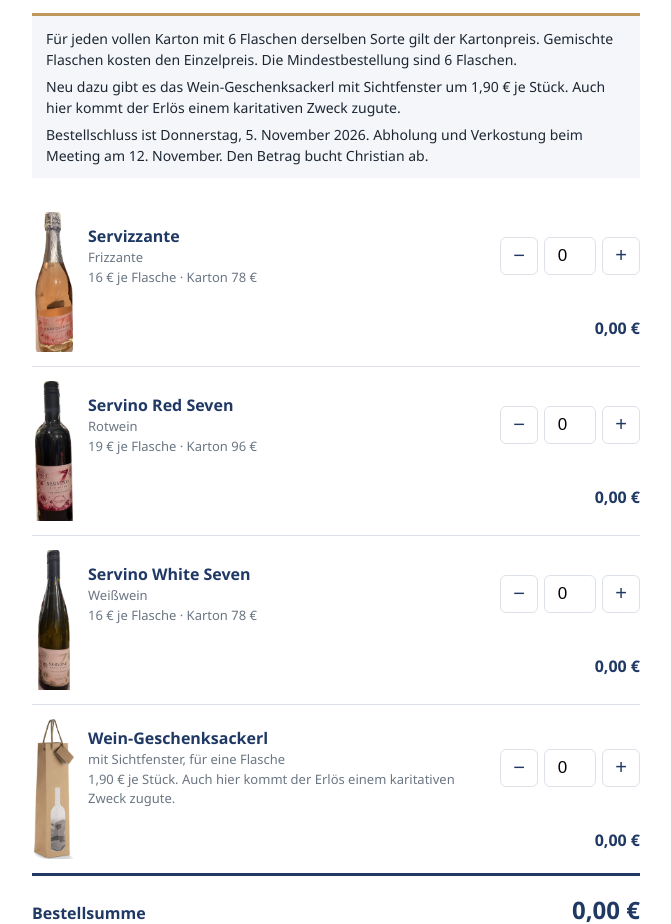
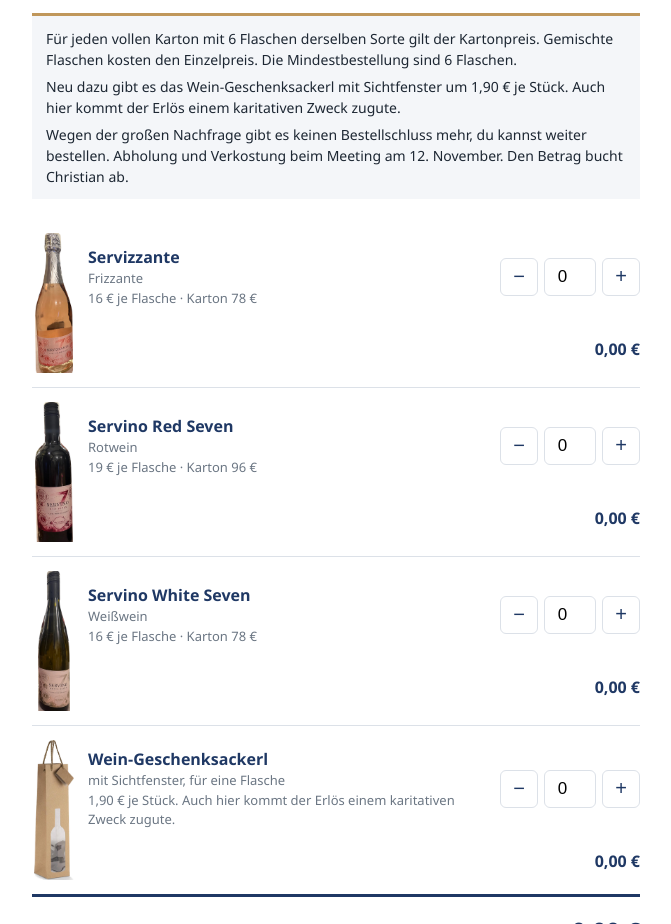
Before and after one commit to Hanspeter-Meissl/c41-servino, a plain HTML site: page index.html in a window 1280 px wide. Shown: the part 928-1852 px from the top of the page, without its empty margins (304-975 px from the left). Drawn offline with Linux system fonts and the light colour scheme.

Commit message:
Bestellschluss aufgehoben: Einleitung, Linkbeschreibung und Vorschaubild
Co-Authored-By: Claude Opus 5.5 <noreply@anthropic.com>

```diff
--- a/index.html
+++ b/index.html
@@ -5,12 +5,12 @@
 <meta name="viewport" content="width=device-width, initial-scale=1">
 <meta name="robots" content="noindex">
 <title>SERVINO bestellen · Club 41</title>
-<meta name="description" content="Dein persönlicher Bestelllink für SERVINO, den Wein der sieben Grieskirchner Serviceclubs. Bestellschluss 5. November 2026.">
+<meta name="description" content="Dein persönlicher Bestelllink für SERVINO, den Wein der sieben Grieskirchner Serviceclubs. Wegen der großen Nachfrage ohne Bestellschluss.">
 <meta property="og:type" content="website">
 <meta property="og:locale" content="de_AT">
 <meta property="og:site_name" content="Club 41 Grieskirchen-Hausruck">
 <meta property="og:title" content="SERVINO bestellen · Club 41">
-<meta property="og:description" content="Dein persönlicher Bestelllink für SERVINO, den Wein der sieben Grieskirchner Serviceclubs. Bestellschluss 5. November 2026.">
+<meta property="og:description" content="Dein persönlicher Bestelllink für SERVINO, den Wein der sieben Grieskirchner Serviceclubs. Wegen der großen Nachfrage ohne Bestellschluss.">
 <meta property="og:url" content="https://hanspeter-meissl.github.io/c41-servino/">
 <meta property="og:image" content="https://hanspeter-meissl.github.io/c41-servino/bilder/vorschau.jpg">
 <meta property="og:image:width" content="1200">
@@ -140,7 +140,7 @@
   <div class="regel">
     <p>Für jeden vollen Karton mit 6 Flaschen derselben Sorte gilt der Kartonpreis. Gemischte Flaschen kosten den Einzelpreis. Die Mindestbestellung sind 6 Flaschen.</p>
     <p>Neu dazu gibt es das Wein-Geschenksackerl mit Sichtfenster um 1,90 € je Stück. Auch hier kommt der Erlös einem karitativen Zweck zugute.</p>
-    <p>Bestellschluss ist Donnerstag, 5. November 2026. Abholung und Verkostung beim Meeting am 12. November. Den Betrag bucht Christian ab.</p>
+    <p>Wegen der großen Nachfrage gibt es keinen Bestellschluss mehr, du kannst weiter bestellen. Abholung und Verkostung beim Meeting am 12. November. Den Betrag bucht Christian ab.</p>
   </div>
   </div>
 
```
Also changed, not shown: bilder/vorschau.jpg.
